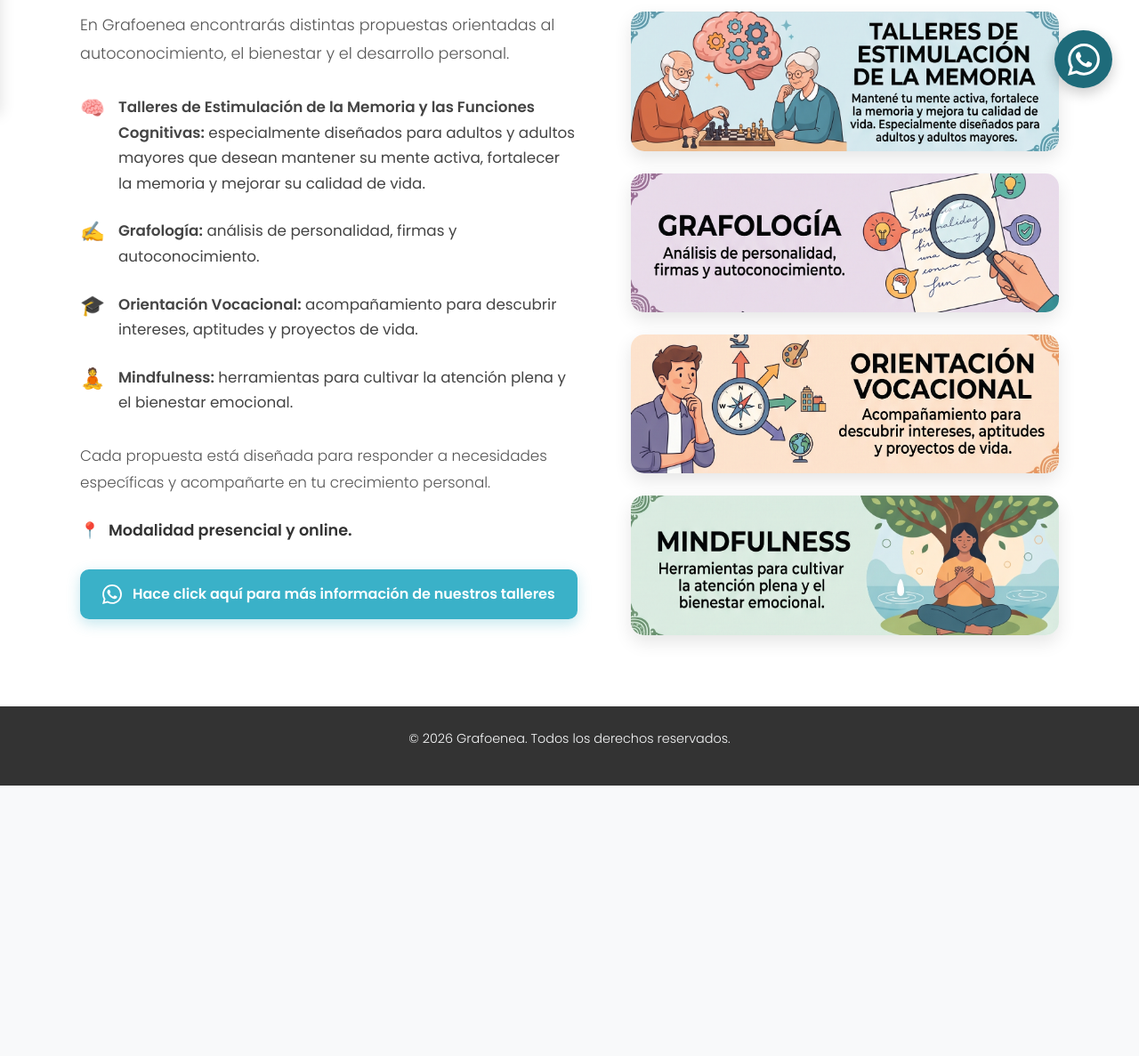
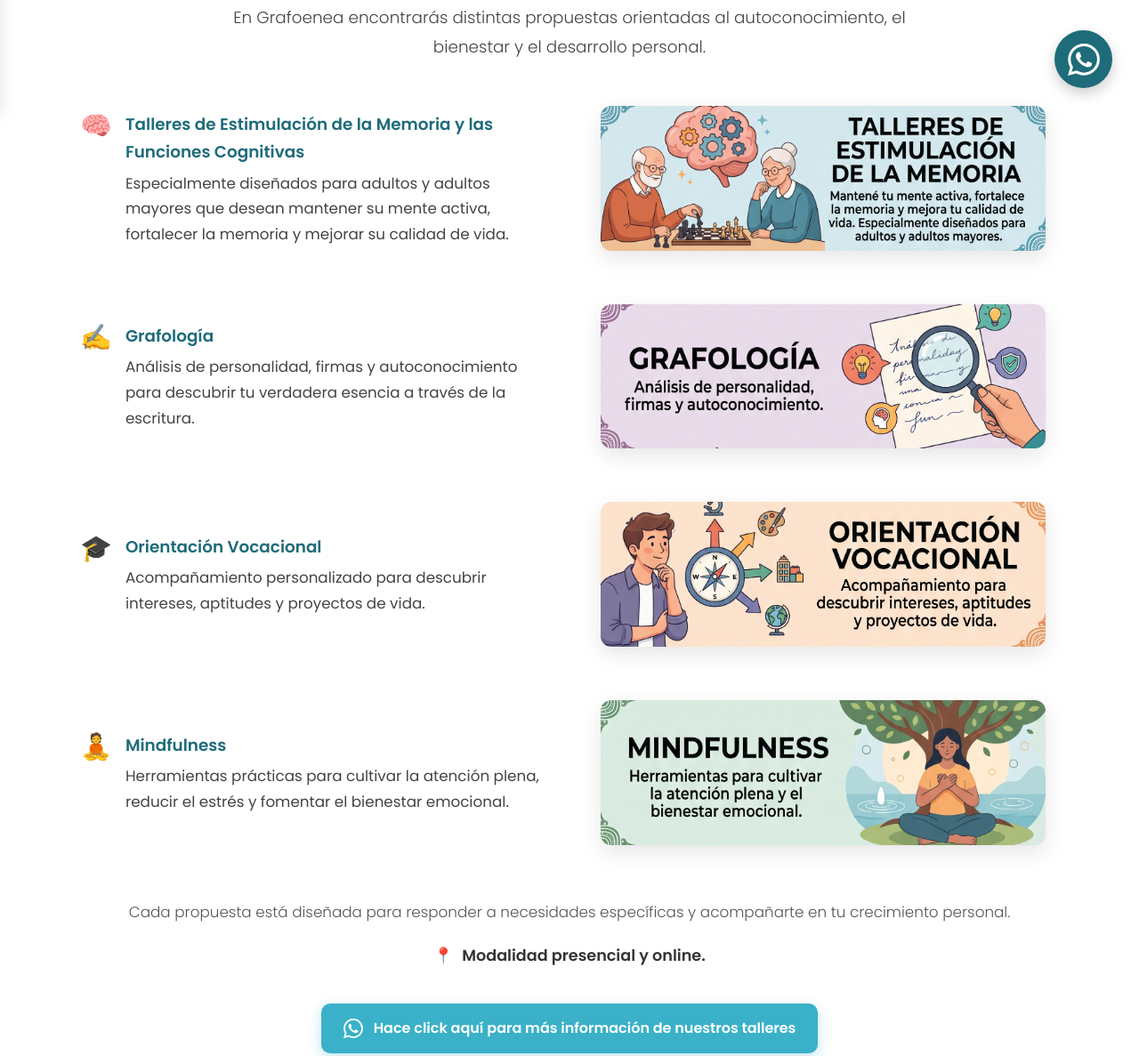
Before and after one commit to judo-gaman/grafoenea, a plain HTML site: page talleres.html in a window 1280 px wide. Shown: the part 671-1858 px from the top of the page at 89% size. Before the commit the page ends 1554 px from the top, so only its background shows below. Drawn offline with Linux system fonts and the light colour scheme.

Commit message:
Add files via upload

```diff
--- a/talleres.html
+++ b/talleres.html
@@ -29,30 +29,33 @@
 
         /* Estilos de la sección Talleres */
         .page-section { padding: 80px 0; background-color: #ffffff; min-height: 70vh; }
-        .section-title { text-align: center; font-size: 2.2rem; color: #1E6B7A; margin-bottom: 60px; }
-        .split-row { display: flex; align-items: flex-start; gap: 60px; }
+        .section-title { text-align: center; font-size: 2.2rem; color: #1E6B7A; margin-bottom: 50px; }
 
-        /* Ajustes de armonía para el texto de la izquierda */
-        .split-text { flex: 1; position: sticky; top: 100px; }
-        .intro-text { font-size: 1.1rem; color: #555; margin-bottom: 30px; line-height: 1.8; text-align: left; }
+        .intro-text { font-size: 1.15rem; color: #444; margin-bottom: 50px; line-height: 1.8; text-align: center; max-width: 800px; margin-left: auto; margin-right: auto; }
 
-        .workshop-list { list-style: none; padding: 0; margin: 0 0 30px 0; }
-        .workshop-list li { display: flex; align-items: flex-start; gap: 15px; margin-bottom: 25px; font-size: 1.05rem; color: #444; line-height: 1.7; text-align: left; }
-        .workshop-list li .emoji { font-size: 1.4rem; line-height: 1.4; flex-shrink: 0; }
+        /* Nueva estructura por bloques (Texto + Imagen) */
+        .workshop-block { display: flex; align-items: center; gap: 40px; margin-bottom: 60px; }
+        .workshop-block:last-child { margin-bottom: 0; }
 
-        .closing-text { font-size: 1.05rem; color: #555; margin-bottom: 25px; line-height: 1.8; }
-        .modality { font-size: 1.1rem; color: #333; display: flex; align-items: center; gap: 10px; margin-bottom: 30px; }
+        /* Alternar orden visual en pantallas grandes (opcional para diseño, pero por ahora lo dejamos fijo o podes agregar .reverse a algunas filas) */
+
+        .workshop-content { flex: 1; display: flex; align-items: flex-start; gap: 15px; }
+        .workshop-content .emoji { font-size: 1.8rem; line-height: 1.2; flex-shrink: 0; }
+        .workshop-text { font-size: 1.05rem; color: #444; line-height: 1.7; }
+        .workshop-text strong { color: #1E6B7A; font-weight: 600; display: block; font-size: 1.15rem; margin-bottom: 5px; }
+
+        .workshop-image { flex: 1; text-align: center; }
+        .workshop-image img { width: 100%; max-width: 500px; height: auto; border-radius: 12px; box-shadow: 0 8px 25px rgba(0,0,0,0.1); transition: transform 0.3s ease; display: block; margin: 0 auto; }
+        .workshop-image img:hover { transform: translateY(-5px); }
+
+        .closing-section { margin-top: 60px; text-align: center; }
+        .closing-text { font-size: 1.05rem; color: #555; margin-bottom: 20px; line-height: 1.8; }
+        .modality { font-size: 1.1rem; color: #333; display: flex; justify-content: center; align-items: center; gap: 10px; margin-bottom: 40px; }
 
         /* Banner de WhatsApp */
         .cta-banner { display: inline-flex; align-items: center; justify-content: center; background-color: #3AB1C8; color: white; padding: 15px 25px; border-radius: 10px; font-weight: 600; font-size: 1rem; transition: transform 0.3s, background-color 0.3s, box-shadow 0.3s; box-shadow: 0 5px 15px rgba(58, 177, 200, 0.3); text-decoration: none; white-space: nowrap; max-width: 100%; }
         .cta-banner:hover { transform: translateY(-3px); background-color: #1E6B7A; box-shadow: 0 8px 20px rgba(30, 107, 122, 0.4); color: white; }
         .cta-banner svg { flex-shrink: 0; width: 22px; height: 22px; fill: white; margin-right: 12px; }
-
-        /* Ajustes para la columna derecha con las 4 imágenes */
-        .split-image { flex: 1; }
-        .workshops-stack { display: flex; flex-direction: column; gap: 25px; }
-        .workshops-stack img { width: 100%; max-width: 550px; height: auto; border-radius: 15px; box-shadow: 0 8px 20px rgba(0,0,0,0.1); transition: transform 0.3s ease, box-shadow 0.3s ease; margin: 0 auto; display: block; }
-        .workshops-stack img:hover { transform: translateY(-5px); box-shadow: 0 12px 25px rgba(0,0,0,0.15); }
 
         footer { background-color: #333; color: #f8f9fa; text-align: center; padding: 25px 0; font-size: 0.9rem; }
 
@@ -62,11 +65,11 @@
 
         /* MULTIDISPOSITIVOS */
         @media (max-width: 992px) {
-            .split-row { flex-direction: column; gap: 40px; }
-            .split-text { position: static; text-align: center; }
-            .intro-text, .closing-text { text-align: center; }
-            .modality { justify-content: center; }
-            /* En tablets/celulares, si el banner es muy largo, dejamos que baje a dos líneas ordenadas */
+            .workshop-block { flex-direction: column; gap: 20px; margin-bottom: 50px; }
+            /* Asegura que el texto siempre quede arriba de su imagen en pantallas pequeñas */
+            .workshop-content { order: 1; }
+            .workshop-image { order: 2; width: 100%; }
+            .intro-text, .closing-text { text-align: justify; }
             .cta-banner { white-space: normal; text-align: center; line-height: 1.4; padding: 15px 20px; }
         }
         @media (max-width: 768px) {
@@ -74,9 +77,10 @@
             header img { max-width: 250px; }
             .page-section { padding: 40px 0; }
             .section-title { font-size: 1.8rem; margin-bottom: 30px; }
+            .intro-text { padding: 0 10px; }
+            .workshop-text { text-align: left; }
             .whatsapp-btn { bottom: 20px; right: 20px; width: 55px; height: 55px; }
             .whatsapp-btn svg { width: 30px; height: 30px; }
-            .workshops-stack gap { gap: 15px; }
         }
     </style>
 </head>
@@ -99,54 +103,81 @@
         <div class="container">
             <h2 class="section-title">Talleres y Espacios de Desarrollo</h2>
 
-            <div class="split-row">
-                <!-- Columna Izquierda: Texto y Botón -->
-                <div class="split-text">
             <p class="intro-text">En Grafoenea encontrarás distintas propuestas orientadas al autoconocimiento, el bienestar y el desarrollo personal.</p>
 
-                    <ul class="workshop-list">
-                        <li>
+            <!-- Bloque 1 -->
+            <div class="workshop-block">
+                <div class="workshop-content">
                     <span class="emoji">🧠</span>
-                            <div><strong style="font-weight: 600;">Talleres de Estimulación de la Memoria y las Funciones Cognitivas:</strong> especialmente diseñados para adultos y adultos mayores que desean mantener su mente activa, fortalecer la memoria y mejorar su calidad de vida.</div>
-                        </li>
-                        <li>
+                    <div class="workshop-text">
+                        <strong>Talleres de Estimulación de la Memoria y las Funciones Cognitivas</strong>
+                        Especialmente diseñados para adultos y adultos mayores que desean mantener su mente activa, fortalecer la memoria y mejorar su calidad de vida.
+                    </div>
+                </div>
+                <div class="workshop-image">
+                    <img src="t1.png" alt="Talleres de Estimulación de la Memoria">
+                </div>
+            </div>
+
+            <!-- Bloque 2 -->
+            <div class="workshop-block">
+                <div class="workshop-content">
                     <span class="emoji">✍️</span>
-                            <div><strong style="font-weight: 600;">Grafología:</strong> análisis de personalidad, firmas y autoconocimiento.</div>
-                        </li>
-                        <li>
+                    <div class="workshop-text">
+                        <strong>Grafología</strong>
+                        Análisis de personalidad, firmas y autoconocimiento para descubrir tu verdadera esencia a través de la escritura.
+                    </div>
+                </div>
+                <div class="workshop-image">
+                    <img src="t2.png" alt="Grafología">
+                </div>
+            </div>
+
+            <!-- Bloque 3 -->
+            <div class="workshop-block">
+                <div class="workshop-content">
                     <span class="emoji">🎓</span>
-                            <div><strong style="font-weight: 600;">Orientación Vocacional:</strong> acompañamiento para descubrir intereses, aptitudes y proyectos de vida.</div>
-                        </li>
-                        <li>
+                    <div class="workshop-text">
+                        <strong>Orientación Vocacional</strong>
+                        Acompañamiento personalizado para descubrir intereses, aptitudes y proyectos de vida.
+                    </div>
+                </div>
+                <div class="workshop-image">
+                    <img src="t3.png" alt="Orientación Vocacional">
+                </div>
+            </div>
+
+            <!-- Bloque 4 -->
+            <div class="workshop-block">
+                <div class="workshop-content">
                     <span class="emoji">🧘</span>
-                            <div><strong style="font-weight: 600;">Mindfulness:</strong> herramientas para cultivar la atención plena y el bienestar emocional.</div>
-                        </li>
-                    </ul>
+                    <div class="workshop-text">
+                        <strong>Mindfulness</strong>
+                        Herramientas prácticas para cultivar la atención plena, reducir el estrés y fomentar el bienestar emocional.
+                    </div>
+                </div>
+                <div class="workshop-image">
+                    <img src="t4.png" alt="Mindfulness">
+                </div>
+            </div>
 
+            <!-- Sección de cierre y botón -->
+            <div class="closing-section">
                 <p class="closing-text">Cada propuesta está diseñada para responder a necesidades específicas y acompañarte en tu crecimiento personal.</p>
                 <p class="modality"><span class="emoji">📍</span> <strong style="font-weight: 600;">Modalidad presencial y online.</strong></p>
 
-                    <div>
                 <a href="https://wa.me/5491156338076?text=Quiero%20m%C3%A1s%20informaci%C3%B3n%20sobre%20los%20talleres" class="cta-banner" target="_blank" rel="noopener noreferrer">
                     <svg viewBox="0 0 24 24" xmlns="http://www.w3.org/2000/svg"><path d="M17.472 14.382c-.297-.149-1.758-.867-2.03-.967-.273-.099-.471-.148-.67.15-.197.297-.767.966-.94 1.164-.173.199-.347.223-.644.075-.297-.15-1.255-.463-2.39-1.475-.883-.788-1.48-1.761-1.653-2.059-.173-.297-.018-.458.13-.606.134-.133.298-.347.446-.52.149-.174.198-.298.298-.497.099-.198.05-.371-.025-.52-.075-.149-.669-1.612-.916-2.207-.242-.579-.487-.5-.669-.51a12.8 12.8 0 0 0-.57-.01c-.198 0-.52.074-.792.372-.272.297-1.04 1.016-1.04 2.479 0 1.462 1.065 2.875 1.213 3.074.149.198 2.096 3.2 5.077 4.487.709.306 1.262.489 1.694.625.712.227 1.36.195 1.871.118.571-.085 1.758-.719 2.006-1.413.248-.694.248-1.289.173-1.413-.074-.124-.272-.198-.57-.347m-5.421 7.403h-.004a9.87 9.87 0 0 1-5.031-1.378l-.361-.214-3.741.982.998-3.648-.235-.374a9.86 9.86 0 0 1-1.51-5.26c.001-5.45 4.436-9.884 9.888-9.884 2.64 0 5.122 1.03 6.988 2.898a9.825 9.825 0 0 1 2.893 6.994c-.003 5.45-4.437 9.884-9.885 9.884m8.413-18.297A11.815 11.815 0 0 0 12.05 0C5.495 0 .16 5.335.157 11.892c0 2.096.547 4.142 1.588 5.945L.057 24l6.305-1.654a11.882 11.882 0 0 0 5.683 1.448h.005c6.554 0 11.89-5.335 11.893-11.893a11.821 11.821 0 0 0-3.48-8.413Z"/></svg>
                     <span>Hace click aquí para más información de nuestros talleres</span>
                 </a>
             </div>
-                </div>
 
-                <!-- Columna Derecha: Stack de las 4 Imágenes (.png) -->
-                <div class="split-image workshops-stack">
-                    <img src="t1.png" alt="Talleres de Estimulación de la Memoria">
-                    <img src="t2.png" alt="Grafología">
-                    <img src="t3.png" alt="Orientación Vocacional">
-                    <img src="t4.png" alt="Mindfulness">
-                </div>
-            </div>
         </div>
     </section>
 
     <footer><div class="container"><p>&copy; 2026 Grafoenea. Todos los derechos reservados.</p></div></footer>
 
+    <!-- Botón flotante general -->
     <a href="https://wa.me/5491156338076?text=Hola!%20Quiero%20mas%20informacion" class="whatsapp-btn" target="_blank">
         <svg viewBox="0 0 24 24" xmlns="http://www.w3.org/2000/svg"><path d="M17.472 14.382c-.297-.149-1.758-.867-2.03-.967-.273-.099-.471-.148-.67.15-.197.297-.767.966-.94 1.164-.173.199-.347.223-.644.075-.297-.15-1.255-.463-2.39-1.475-.883-.788-1.48-1.761-1.653-2.059-.173-.297-.018-.458.13-.606.134-.133.298-.347.446-.52.149-.174.198-.298.298-.497.099-.198.05-.371-.025-.52-.075-.149-.669-1.612-.916-2.207-.242-.579-.487-.5-.669-.51a12.8 12.8 0 0 0-.57-.01c-.198 0-.52.074-.792.372-.272.297-1.04 1.016-1.04 2.479 0 1.462 1.065 2.875 1.213 3.074.149.198 2.096 3.2 5.077 4.487.709.306 1.262.489 1.694.625.712.227 1.36.195 1.871.118.571-.085 1.758-.719 2.006-1.413.248-.694.248-1.289.173-1.413-.074-.124-.272-.198-.57-.347m-5.421 7.403h-.004a9.87 9.87 0 0 1-5.031-1.378l-.361-.214-3.741.982.998-3.648-.235-.374a9.86 9.86 0 0 1-1.51-5.26c.001-5.45 4.436-9.884 9.888-9.884 2.64 0 5.122 1.03 6.988 2.898a9.825 9.825 0 0 1 2.893 6.994c-.003 5.45-4.437 9.884-9.885 9.884m8.413-18.297A11.815 11.815 0 0 0 12.05 0C5.495 0 .16 5.335.157 11.892c0 2.096.547 4.142 1.588 5.945L.057 24l6.305-1.654a11.882 11.882 0 0 0 5.683 1.448h.005c6.554 0 11.89-5.335 11.893-11.893a11.821 11.821 0 0 0-3.48-8.413Z"/></svg>
     </a>
```
Lines whose indentation alone changed are shown as unchanged.
